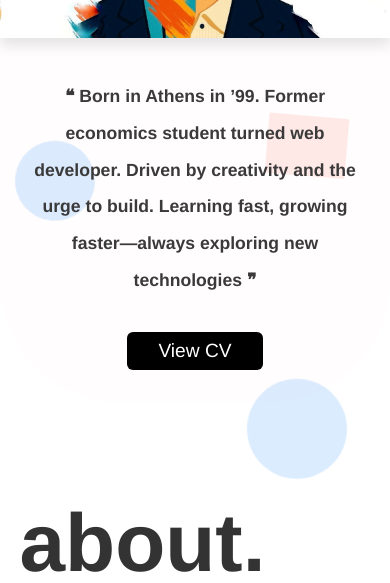
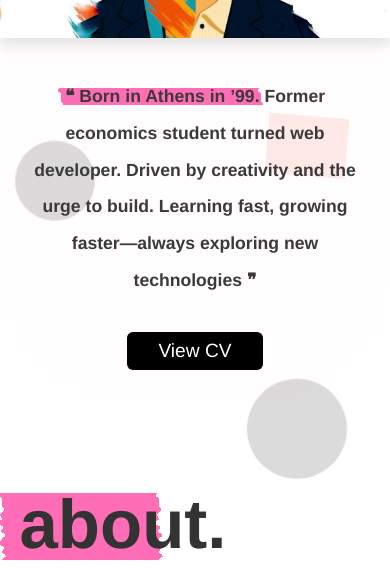
Before and after one commit to ChrKatsaros/portfolio, a React (Vite) app: page / in a window 390 px wide. Shown: the part 261-844 px from the top of the page. Built offline with nearby package versions, Linux system fonts and the light colour scheme.

Commit message:
Fix bugs and update UI

```diff
--- a/index.html
+++ b/index.html
@@ -4,6 +4,14 @@
     <meta charset="UTF-8" />
     <link rel="icon"  href="/favicon.ico" />
     <link href="https://fonts.googleapis.com/css2?family=Poppins&display=swap" rel="stylesheet">
+    <svg xmlns="//www.w3.org/2000/svg" version="1.1" class="svg-filters" style="display:none;">
+  <defs>
+    <filter id="marker-shape">
+      <feTurbulence type="fractalNoise" baseFrequency="0 0.15" numOctaves="1" result="warp" />
+      <feDisplacementMap xChannelSelector="R" yChannelSelector="G" scale="30" in="SourceGraphic" in2="warp" />
+    </filter>
+  </defs>
+</svg>
     <meta name="viewport" content="width=device-width, initial-scale=1.0" />
     <title>Chris Katsaros</title>
   </head>
--- a/src/components/Contact.jsx
+++ b/src/components/Contact.jsx
@@ -7,7 +7,7 @@ function Contact() {
     <section className="contact-container">
       {/* Αριστερά: Τίτλος + Πληροφορίες */}
       <div className="contact-left" data-aos="fade-right" data-aos-delay="200">
-        <h1 className="contact-title">contact.</h1>
+        <h1 className="contact-title"><span class="realistic-marker-highlight"> con</span>tact</h1>
         <p className="contact-description">
           I'm always open to new opportunities, collaborations or freelance work. Feel free to reach out!
         </p>
--- a/src/components/Home.jsx
+++ b/src/components/Home.jsx
@@ -102,7 +102,7 @@ function Home() {
           data-aos-duration="1000"
           data-aos-easing="ease-in-out"
         >
-          {homeText}
+         <span class="realistic-marker-highlight"> {homeText}</span>
         </p>
         <a
           href="/cv/ChristosKatsaros_CV.pdf"
--- a/src/components/Info.jsx
+++ b/src/components/Info.jsx
@@ -33,7 +33,7 @@ function Info() {
 
       <div className="info-content">
         <div className="info-text-block">
-          <h1 className="info-title" data-aos="fade-right" data-aos-delay="190">about.</h1>
+          <h1 className="info-title" data-aos="fade-right" data-aos-delay="190"><span class="realistic-marker-highlight"> abo</span>ut.</h1>
           <div className="info-text" data-aos="fade-down" data-aos-delay="490">
   <p data-aos="fade-right" data-aos-delay="990">Front End Web Developer on the making</p>
   <div
--- a/src/components/Projects.jsx
+++ b/src/components/Projects.jsx
@@ -5,7 +5,7 @@ function Projects() {
   return (
     <div className="projects-wrapper">
       <h1 className="projects-title" data-aos="fade-down" data-aos-delay="100">
-        projects.
+       <span class="realistic-marker-highlight"> pro</span> jects.
       </h1>
       <p className="projects-description">
   These projects are built with <strong>React</strong>, focusing on clean design, responsiveness, and a smooth user experience across all devices. I'm constantly learning and refining both the visual and functional aspects of my work.
--- a/src/index.css
+++ b/src/index.css
@@ -714,7 +714,7 @@ background-image: url("https://www.transparenttextures.com/patterns/hexellence.p
     overflow-x: hidden;
   }
   h1{
-    font-size:82px;
+    font-size:69px;
   }
 .projects-description{
   font-size: 1.1rem;
@@ -765,7 +765,9 @@ background-image: url("https://www.transparenttextures.com/patterns/hexellence.p
   line-height: 1.1;
   text-shadow: 0 2px 6px rgba(0, 0, 0, 0.8); /* βοηθά στο contrast */
 }
-
+.overlay-text p{
+  font-size: small;
+}
 
 .image-hover-card img {
   display: block;
@@ -1062,7 +1064,7 @@ background-image: url("https://www.transparenttextures.com/patterns/hexellence.p
 /* Circles */
 .background-decor .circle {
   border-radius: 50%;
-  background: #0077ff;
+  background: #000000;
 }
 
 .circle-1 {
@@ -1103,3 +1105,21 @@ background-image: url("https://www.transparenttextures.com/patterns/hexellence.p
 
 
 }
+
+
+
+.realistic-marker-highlight{
+  position:relative;
+}
+.realistic-marker-highlight:before{
+  content:"";
+  background-color:#ff6db7;
+  width:100%;
+  height:1em;
+  position:absolute;
+  z-index:-1;
+  filter:url(#marker-shape);
+  left:-0.25em;
+  top:0.1em;
+  padding:0 0.25em;
+}
```
